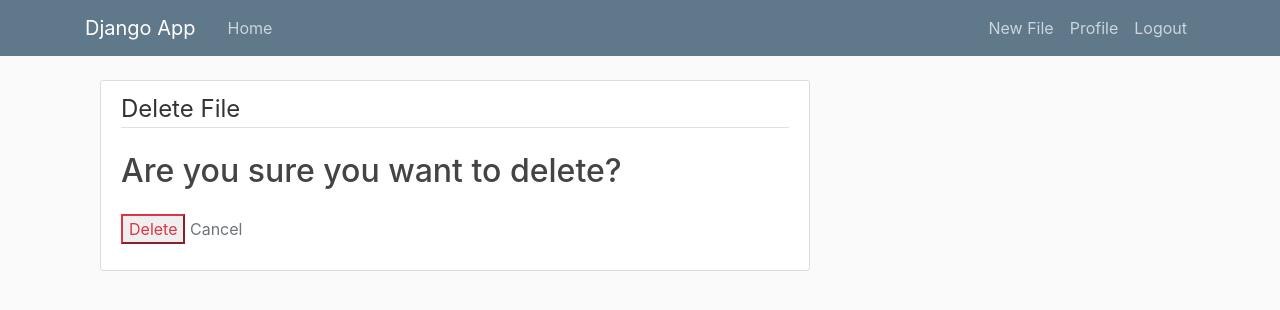
After one commit to asimancalil/File_Sharing_DjangoApp, a Django app: page /post/1/delete/ in a window 1280 px wide. The commit adds this page. Shown: the top 310 px of the page. Run offline with Django 3.2, Linux system fonts and the light colour scheme; a user stored in the database is signed in; tables that the repository leaves empty hold one stand-in row (values such as "Sample post"); some libraries are stand-ins or nearby versions.

Commit message:
Update Delete Files

```diff
--- a/app/myApp/templates/myApp/base.html
+++ b/app/myApp/templates/myApp/base.html
@@ -31,6 +31,7 @@
             <!-- Navbar Right Side -->
             <div class="navbar-nav">
                 {% if user.is_authenticated %}
+                    <a class="nav-item nav-link" href="{% url 'post-create' %}">New File</a>
                    <a class="nav-item nav-link" href="{% url 'profile' %}">Profile</a>
                    <a class="nav-item nav-link" href="{% url 'logout' %}">Logout</a>
 
--- a/app/myApp/templates/myApp/home.html
+++ b/app/myApp/templates/myApp/home.html
@@ -13,7 +13,7 @@
                {% if post.file_field %}
 <!--                 <div class="embed-responsive embed-responsive-4by3">-->
 <!--                     <iframe class="embed-responsive-item" src="{{ post.file_field.url }}"></iframe>-->
-                     <img src="{{ post.file_field.url }}">
+                     <img src="{{ post.file_field.url }} " class="img-fluid img-thumbnail">
 <!--                 </div>-->
               {% endif %}
           </div>
--- /dev/null
+++ b/app/myApp/templates/myApp/post_confirm_delete.html
@@ -0,0 +1,17 @@
+{% extends "myApp/base.html" %}
+{% block content %}
+    <div class="content-section">
+        <form method="post" enctype="multipart/form-data">
+            {% csrf_token %}
+            <fieldset class="form-group">
+                <legend class="border-bottom mb-4">Delete File</legend>
+                <h2>Are you sure you want to delete?</h2>
+            </fieldset>
+            <div class="form-group">
+                <button class="btn-outline-danger" type="submit">Delete</button>
+                <a class="btn-outline-secondary"  href="{% url 'post-detail' object.id %}">Cancel</a>
+
+            </div>
+        </form>
+    </div>
+{% endblock content %}
--- a/app/myApp/templates/myApp/post_detail.html
+++ b/app/myApp/templates/myApp/post_detail.html
@@ -6,10 +6,14 @@
         <div class="article-metadata">
             <a class="mr-2" href="#">{{ object.author }}</a>
             <small class="text-muted">{{ object.date_posted|date:"F d,Y"}}</small>
+            {% if object.author == user %}
+              <a class="btn btn-secondary btn-sm mt-1 mb-1" href="{% url 'post-update' object.id %}">Update</a>
+              <a class="btn btn-danger btn-sm mt-1 mb-1" href="{% url 'post-delete' object.id %}">Delete</a>
+            {% endif %}
         </div>
         <p class="article-content">{{ object.desc }}</p>
         {% if post.file_field %}
-             <img src="{{ object.file_field.url }}">
+             <img src="{{ object.file_field.url }} " class="img-fluid img-thumbnail">
         {% endif %}
     </div>
 </article>
--- a/app/myApp/urls.py
+++ b/app/myApp/urls.py
@@ -1,5 +1,5 @@
 from django.urls import path
-from .views import PostListView, PostDetailView, PostCreateView
+from .views import PostListView, PostDetailView, PostCreateView, PostUpdateView, PostDeleteView
 from django.conf import settings
 from django.conf.urls.static import static
 from . import views
@@ -7,6 +7,8 @@ from . import views
 urlpatterns = [
     path('', PostListView.as_view(), name='myApp-home'),
     path('post/<int:pk>/', PostDetailView.as_view(), name='post-detail'),
-    path('post/new/', PostCreateView.as_view(), name='post-create')
+    path('post/new/', PostCreateView.as_view(), name='post-create'),
+    path('post/<int:pk>/update/', PostUpdateView.as_view(), name='post-update'),
+    path('post/<int:pk>/delete/', PostDeleteView.as_view(), name='post-delete')
 
 ]
--- a/app/myApp/views.py
+++ b/app/myApp/views.py
@@ -1,5 +1,6 @@
 from django.shortcuts import render, redirect
-from django.views.generic import ListView, DetailView, CreateView
+from django.contrib.auth.mixins import LoginRequiredMixin, UserPassesTestMixin
+from django.views.generic import ListView, DetailView, CreateView, UpdateView, DeleteView
 from django.http import HttpResponse
 from .models import Post
 from .forms import PostForm
@@ -23,13 +24,40 @@ class PostDetailView(DetailView):
     model = Post
 
 
-class PostCreateView(CreateView):
+class PostCreateView(LoginRequiredMixin, CreateView):
     model = Post
     fields = ['file_field', 'desc']
 
     def form_valid(self, form):
         form.instance.author = self.request.user
         return super().form_valid(form)
+
+
+class PostUpdateView(LoginRequiredMixin, UserPassesTestMixin,  UpdateView):
+    model = Post
+    fields = ['file_field', 'desc']
+
+    def form_valid(self, form):
+        form.instance.author = self.request.user
+        return super().form_valid(form)
+
+    def test_func(self):
+        post = self.get_object()
+        if self.request.user == post.author:
+            return True
+        return False
+
+
+class PostDeleteView(LoginRequiredMixin, UserPassesTestMixin, DeleteView):
+    model = Post
+    success_url = '/'
+
+    def test_func(self):
+        post = self.get_object()
+        if self.request.user == post.author:
+            return True
+        return False
+
 #
 # def new_post(request):
 #     template = 'myApp/post_form.html'
```
Also changed, not shown: app/media/my_sell/picture/image.jpeg (added), app/media/my_sell/picture/unnamed.jpg (added).
